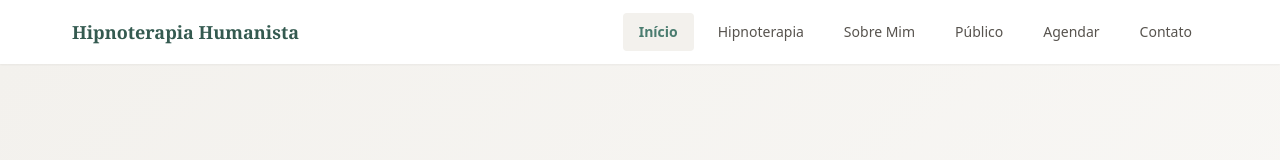
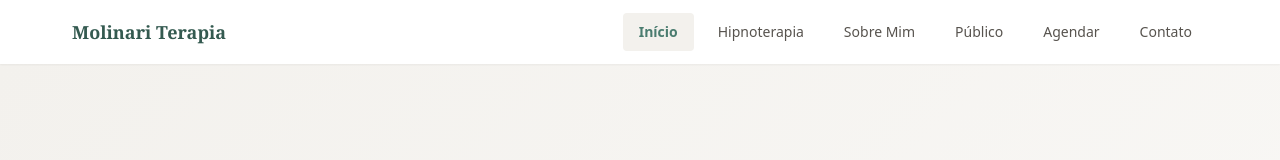
Before and after one commit to mvictornicolas/molinari-terapia, a website: page index.html in a window 1280 px wide. Shown: the top 160 px of the page. Drawn offline with Linux system fonts and the light colour scheme.

Commit message:
fix: troca nome do header e footer para Molinari Terapia

```diff
--- a/index.html
+++ b/index.html
@@ -67,7 +67,7 @@
 
   <header id="header" class="header">
     <nav class="header__nav" aria-label="Navegação principal">
-      <a href="#hero" class="header__logo">Hipnoterapia Humanista</a>
+      <a href="#hero" class="header__logo">Molinari Terapia</a>
       <button class="header__menu-btn mobile-menu-btn" aria-label="Abrir menu" aria-expanded="false" aria-controls="mobile-menu">
         <span class="header__menu-icon"></span>
       </button>
@@ -477,7 +477,7 @@
     <div class="footer__container">
       <div class="footer__content">
         <div class="footer__info">
-          <p class="footer__brand">Hipnoterapia Humanista</p>
+          <p class="footer__brand">Molinari Terapia</p>
           <p class="footer__location">Pindamonhangaba, SP</p>
           <a href="https://wa.me/5512997564777" target="_blank" rel="noopener noreferrer" class="footer__whatsapp" aria-label="Contato via WhatsApp">
             <svg xmlns="http://www.w3.org/2000/svg" width="16" height="16" viewBox="0 0 24 24" fill="none" stroke="currentColor" stroke-width="2" stroke-linecap="round" stroke-linejoin="round" aria-hidden="true">
```
